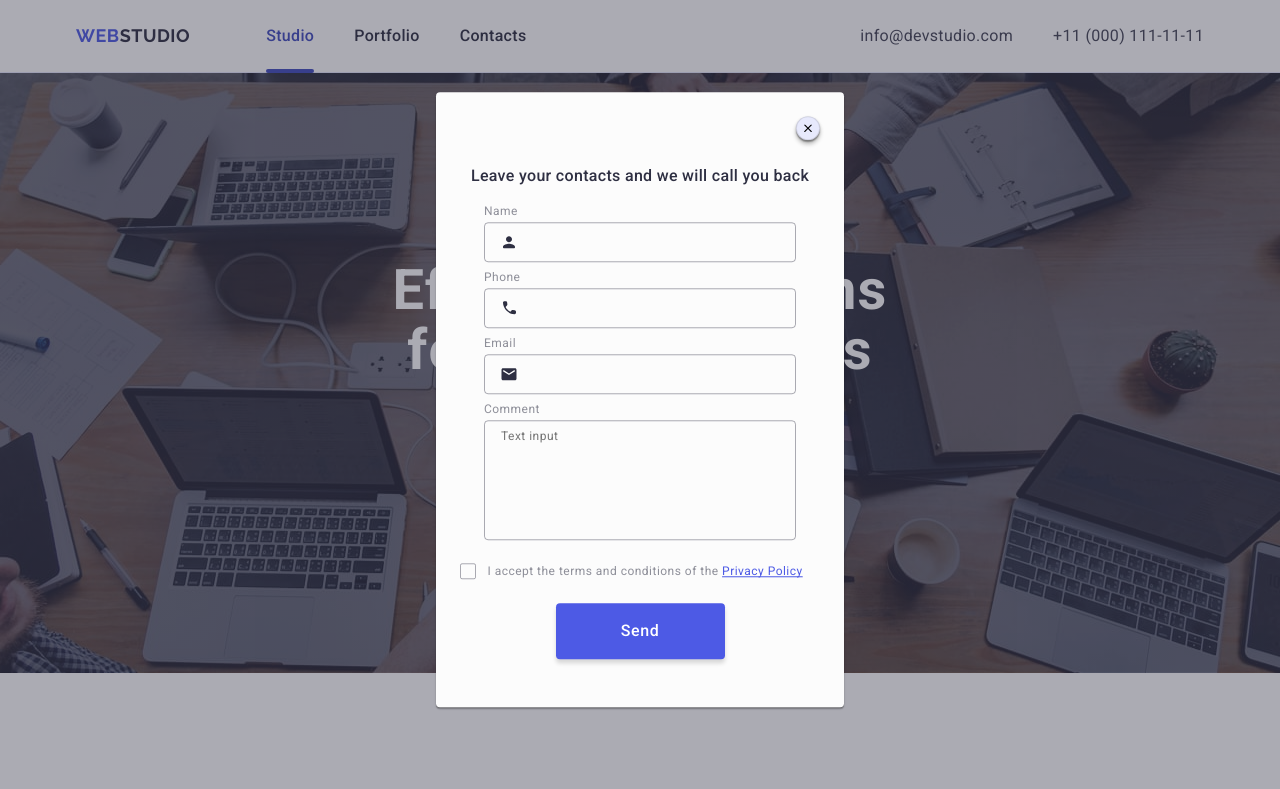
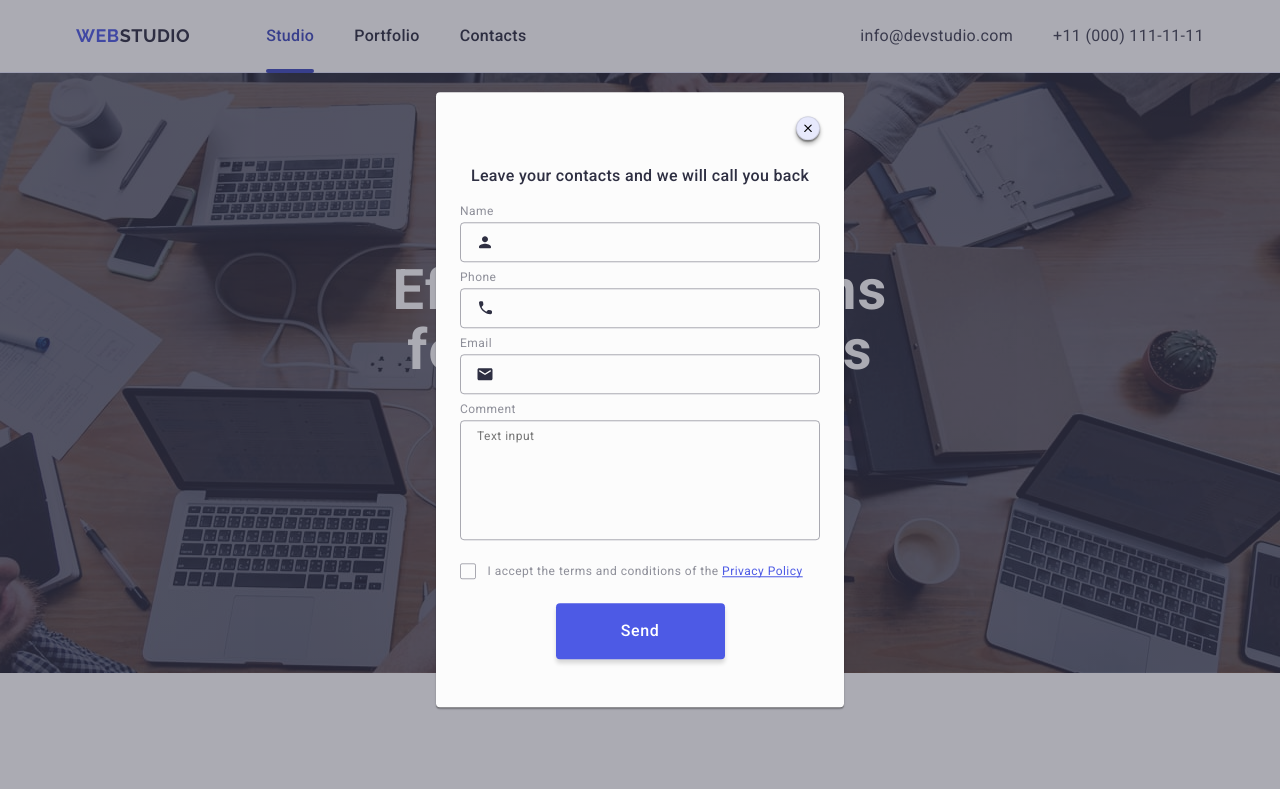
Before and after one commit to Anna-makarova25/goit-markup-hw-05, a plain HTML site: page index.html in a window 1280 px wide. Shown: the top 789 px of the page. Drawn offline with nearby package versions, Linux system fonts and the light colour scheme.

Commit message:
changed 3 css textarea

```diff
--- a/css/styles.css
+++ b/css/styles.css
@@ -609,7 +609,6 @@ margin-right: 120px;
 }
 
 .modal-container{
-    padding: 0 24px;
     position: relative;
     margin-bottom: 8px;
 }
@@ -658,7 +657,6 @@ margin-right: 120px;
 
 .modal-container-textarea{
     width: 100%;
-    padding: 0 24px;
     margin-bottom: 16px;
 }
 
@@ -666,6 +664,7 @@ margin-right: 120px;
     resize: none;
     width: 100%;
     height: 120px;
+    padding: 8px 16px;
     border-radius: 4px;
     border: 1px solid #4d5ae5;
     font-size: 12px;
@@ -736,9 +735,7 @@ margin-right: 120px;
 
 .modal-textarea::placeholder{
     text-align: left;
-    padding-left: 16px;
-    padding-top: 8px;
-}
+    }
 
 .submit-btn{
     display: block;
```
